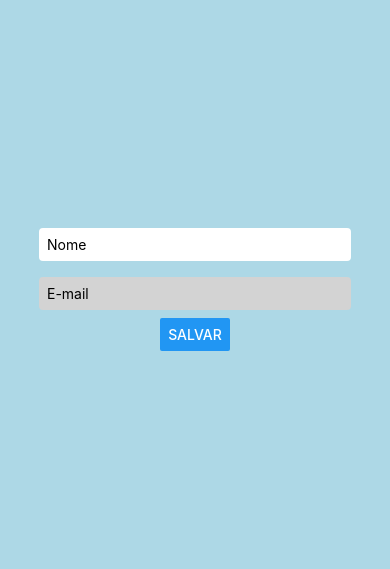
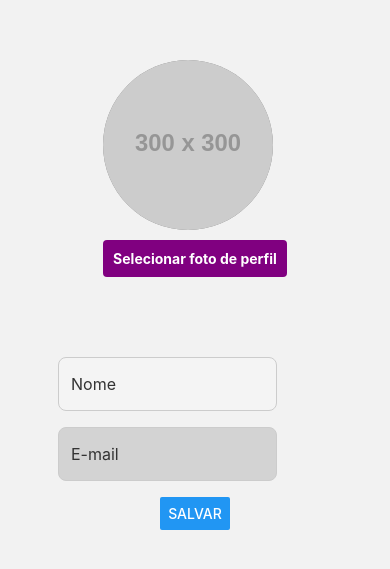
Before and after one commit to melissaJll/autenticacao, a React Native app: screen /Perfil in a window 390 px wide. Shown: the part 137-706 px from the top of the page. Built offline with nearby package versions, Linux system fonts and the light colour scheme.

Commit message:
imagem placeholder

```diff
--- a/src/screens/Perfil.js
+++ b/src/screens/Perfil.js
@@ -1,4 +1,13 @@
-import { View, TextInput, Button, Alert, StyleSheet } from "react-native";
+import {
+  View,
+  Text,
+  TextInput,
+  Button,
+  Alert,
+  StyleSheet,
+  Pressable,
+  Image,
+} from "react-native";
 import { useState, useEffect } from "react";
 import { auth } from "../../firebaseConfig";
 import { updateEmail, updateProfile } from "firebase/auth";
@@ -52,6 +61,16 @@ export default function Perfil() {
 
   return (
     <View style={styles.container}>
+      <View style={styles.containerFoto}>
+        <Image
+          source={{ uri: "https://via.placeholder.com/300" || profilePicture }}
+          style={[styles.image, { borderRadius: 85, backgroundColor: "gray" }]}
+        />
+        <Pressable style={styles.botao}>
+          <Text style={styles.botaoText}>Selecionar foto de perfil</Text>
+        </Pressable>
+      </View>
+      <View style={styles.containerInput}>
         <TextInput
           style={styles.input}
           value={nome}
@@ -64,6 +83,7 @@ export default function Perfil() {
           placeholder="E-mail"
           editable={false}
         />
+      </View>
 
       <Button title="Salvar" onPress={salvarPerfil} />
     </View>
@@ -73,15 +93,44 @@ export default function Perfil() {
 const styles = StyleSheet.create({
   container: {
     flex: 1,
-    backgroundColor: "lightblue",
+
     alignItems: "center",
     justifyContent: "center",
   },
+  containerInput: {
+    marginTop: 80,
+  },
+  // containerFoto: {
+  //   flexDirection: "row",
+  //   alignItems: "center",
+  // },
   input: {
-    backgroundColor: "white",
-    marginVertical: 8,
-    padding: 8,
+    backgroundColor: "#f4f4f4",
+    borderWidth: 1,
+    borderColor: "#ccc",
+    borderRadius: 8,
+    paddingHorizontal: 12,
+    paddingVertical: 16,
+    width: "80%",
+    marginBottom: 16,
+    fontSize: 16,
+    color: "#333",
+  },
+  botao: {
+    backgroundColor: "purple",
+    padding: 10,
     borderRadius: 4,
-    width: "80%",
+    marginTop: 10,
+  },
+  botaoText: {
+    color: "white",
+    fontWeight: "bold",
+  },
+  image: {
+    width: 170,
+    height: 170,
+    borderRadius: 50,
+    marginTop: 20,
+    // marginRight: 10,
   },
 });
```
Lines whose indentation alone changed are shown as unchanged.
